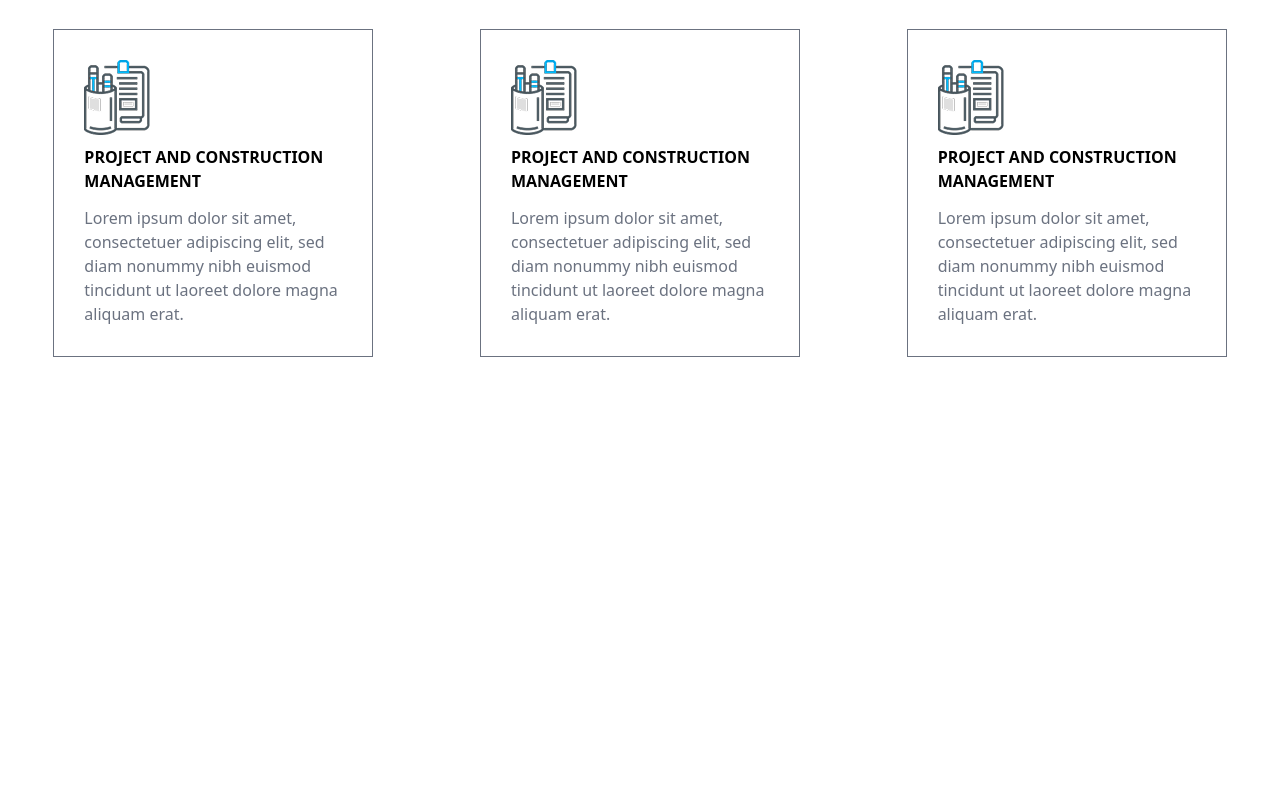
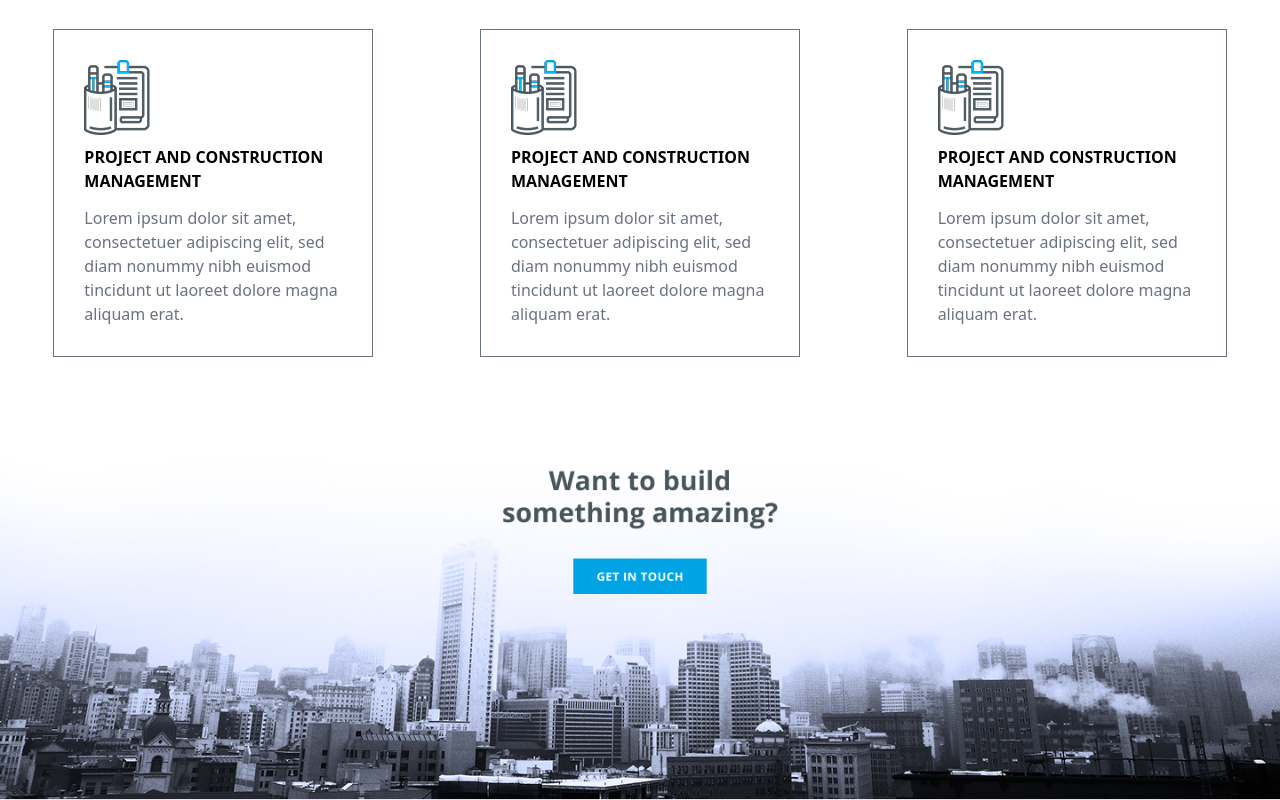
Before and after one commit to ParvizSodatov/homeWork, a website: page src/index.html in a window 1280 px wide. Shown: the part 1666-2466 px from the top of the page. Before the commit the page ends 2023 px from the top, so only its background shows below. Drawn offline with Linux system fonts and the light colour scheme.

Commit message:
add section 4

```diff
--- a/src/index.html
+++ b/src/index.html
@@ -79,7 +79,7 @@
                     laoreet dolore magna aliquam erat.</p>
             </article>
         </section>
-
+  <img src="./get-in-touch.png" alt="" class="w-[100%]">
     </main>
 
 
```
Also changed, not shown: src/get-in-touch.png (added), src/output.css.
